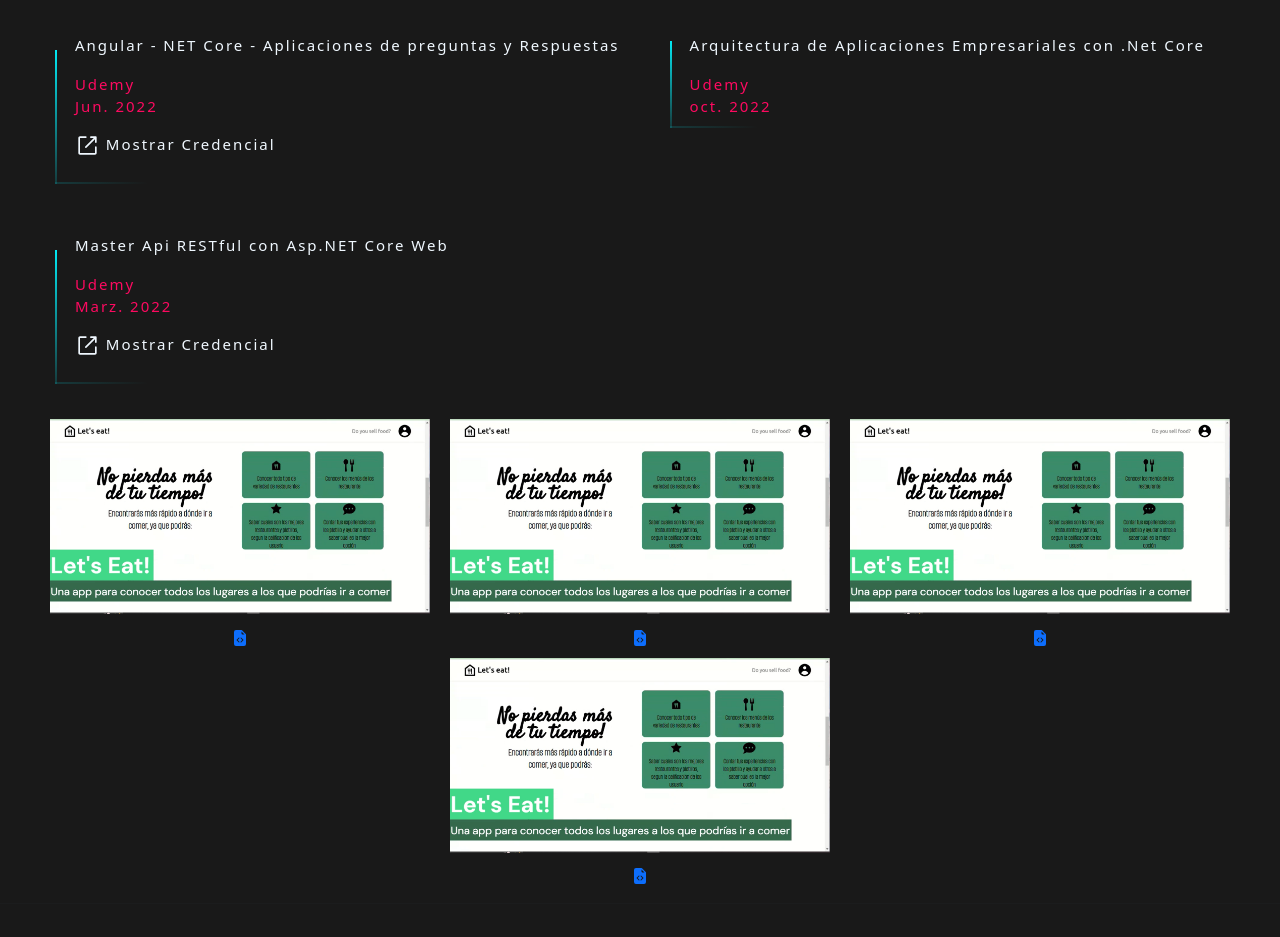
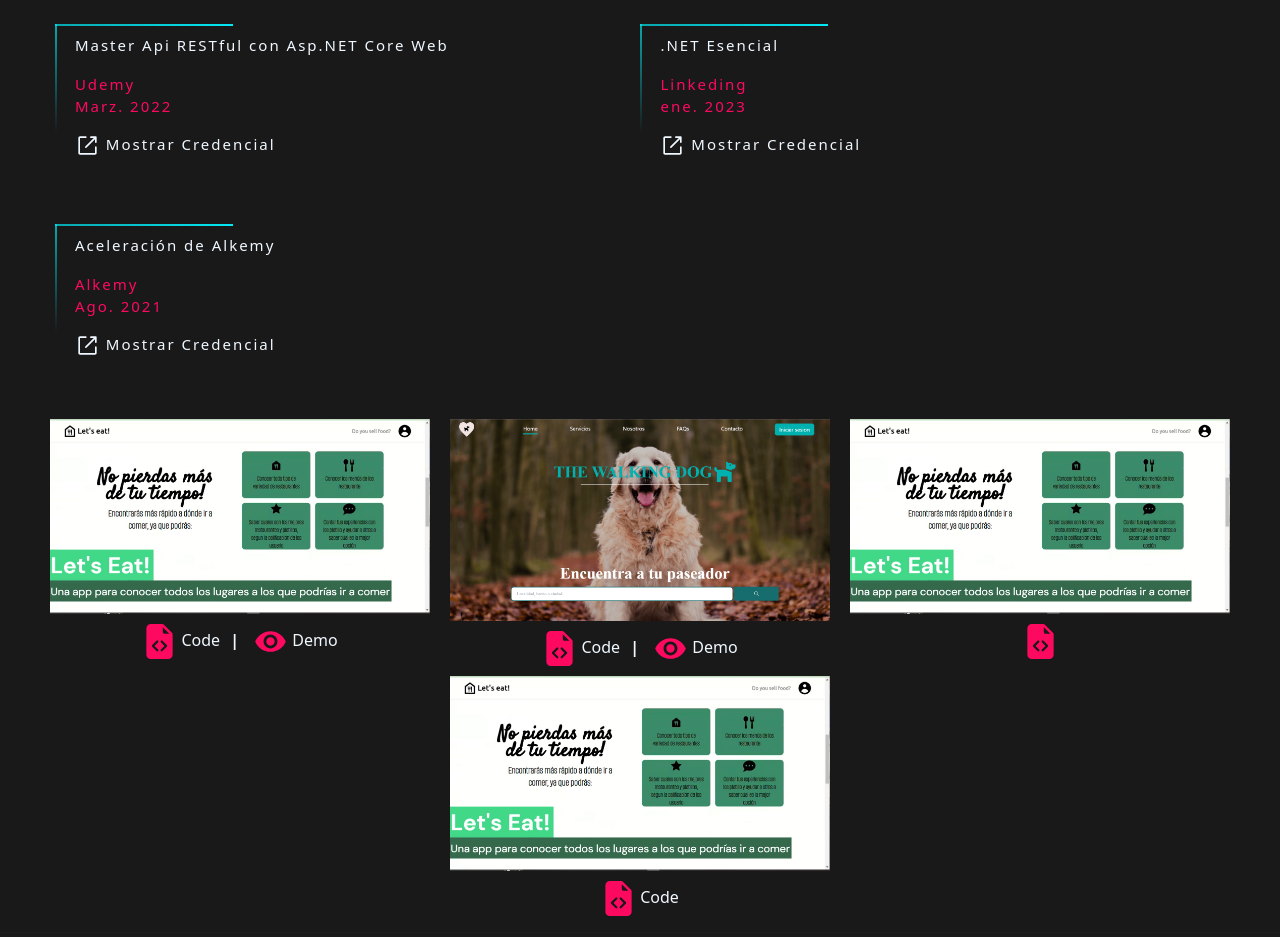
Before and after one commit to Edijosmen/portafolio, a React (Create React App) app: page / in a window 1280 px wide. Shown: the part 1860-2797 px from the top of the page. Built offline with nearby package versions, Linux system fonts and the light colour scheme.

Commit message:
proyecto

```diff
--- a/src/componets/education.js
+++ b/src/componets/education.js
@@ -1,6 +1,11 @@
 import React from 'react'
 import {RxExternalLink} from 'react-icons/rx'
 export default function Education() {
+
+
+    function ver(url){
+        window.open(url);
+    }
   return (
       <div>
             <h5 className='ed-title'>Educación</h5>
@@ -18,23 +23,7 @@
                                 <p>Udemy</p>
                                 <p>oct. 2022</p>
                                </div>
-                              <p className='creden'><RxExternalLink className='ed-icon'></RxExternalLink> Mostrar Credencial</p>
-                          </a>
-                      </div>
-                  </div>
-                  <div className="-box">
-                      <div>
-                          <a>
-                              <span></span>
-                              <span></span>
-                              <span></span>
-                              <span></span>
-                              <p className='ed-title-curs'>Angular - NET Core - Aplicaciones de preguntas y Respuestas</p>
-                               <div className='entity'>
-                                <p>Udemy</p>
-                                <p>Jun. 2022</p>
-                               </div>
-                              <p className='creden'><RxExternalLink className='ed-icon'></RxExternalLink> Mostrar Credencial</p>
+                              <p  className='creden'><RxExternalLink onClick={()=>ver("https://www.udemy.com/certificate/UC-fc6d5876-1b34-4d33-b99c-d3d9ab6c5b22/")} className='ed-icon'></RxExternalLink> Mostrar Credencial</p>
                           </a>
                       </div>
                   </div>
@@ -50,12 +39,10 @@
                                 <p>Udemy</p>
                                 <p>Marz. 2022</p>
                                </div>
-                              <p className='creden'><RxExternalLink className='ed-icon'></RxExternalLink> Mostrar Credencial</p>
+                              <p className='creden'><RxExternalLink onClick={()=>ver("https://www.udemy.com/certificate/UC-af77543c-00cd-40fd-9bda-f6b21b0c73dd/")} className='ed-icon'></RxExternalLink> Mostrar Credencial</p>
                           </a>
                       </div>
                   </div>
-              </div>
-              <div className='ed-kid'>
                   <div className="-box">
                       <div>
                           <a>
@@ -68,10 +55,30 @@
                                 <p>Alkemy</p>
                                 <p>Ago. 2021</p>
                                </div>
-                              <p className='creden'><RxExternalLink className='ed-icon'></RxExternalLink> Mostrar Credencial</p>
+                              <p className='creden'><RxExternalLink onClick={()=>ver("https://assets.alkemy.org/certificates/google-oauth2%7C107401040582698522584/ACCELERATION_CERTIFICATE/7e31f254-5679-41d2-9e6d-4bc2087988bd.pdf")} className='ed-icon'></RxExternalLink> Mostrar Credencial</p>
                           </a>
                       </div>
                   </div>
+              </div>
+              <div className='ed-kid'>
+              <div className="-box">
+                      <div>
+                          <a>
+                              <span></span>
+                              <span></span>
+                              <span></span>
+                              <span></span>
+                              <p className='ed-title-curs'>Angular - NET Core - Aplicaciones de preguntas y Respuestas</p>
+                               <div className='entity'>
+                                <p>Udemy</p>
+                                <p>Jun. 2022</p>
+                               </div>
+                              <p className='creden'><RxExternalLink onClick={()=>ver("https://www.udemy.com/certificate/UC-e62e4bf1-ee12-4080-bb49-e6b86a938cfd/")} className='ed-icon'></RxExternalLink> Mostrar Credencial</p>
+                          </a>
+                      </div>
+                  </div>
+
+
                   <div className="-box">
                       <div>
                           <a>
@@ -79,11 +86,12 @@
                               <span></span>
                               <span></span>
                               <span></span>
-                              <p className='ed-title-curs'>Arquitectura de Aplicaciones Empresariales con .Net Core</p>
+                              <p className='ed-title-curs'>.NET Esencial</p>
                                <div className='entity'>
-                                <p>Udemy</p>
-                                <p>oct. 2022</p>
+                                <p>Linkeding</p>
+                                <p>ene. 2023</p>
                                </div>
+                               <p className='creden'><RxExternalLink onClick={()=>ver("https://drive.google.com/file/d/1uCqyj2_mfuT8ffI-giuM3wxSHxdnbu-u/view?usp=sharing")} className='ed-icon'></RxExternalLink> Mostrar Credencial</p>
                           </a>
                       </div>
                   </div>
--- a/src/componets/module.css/porfolio.css
+++ b/src/componets/module.css/porfolio.css
@@ -464,6 +464,10 @@
 .creden{
   margin-top: 15px;
   color: aliceblue;
+
+}
+.creden :hover{
+  cursor: pointer;
 }
 /* end education*/
 
@@ -515,21 +519,6 @@
     }
 
 }
-
-/* proyecto*/
-  .proyecto section{
-    display: flex;
-    flex-direction: row;
-    flex-flow: wrap;
-    justify-content: center;
-  }
-  .p-kid img{
-    width: 25rem;
-    height: auto;
-    padding: 10px;
-  }
-/* end proyecto*/
-
   footer div {
     color: aliceblue;
   }
--- /dev/null
+++ b/src/componets/module.css/proyecto.css
@@ -0,0 +1,50 @@
+/* proyecto*/
+.proyecto section{
+    display: flex;
+    flex-direction: row;
+    flex-flow: wrap;
+    justify-content: center;
+  }
+  .p-kid img{
+    width: 25rem;
+    height: auto;
+    padding: 10px;
+  }
+  .btncl a {
+    text-decoration: none;
+
+    padding: 10px;
+    color: aliceblue;
+  }
+  .btncl a:hover {
+    cursor: pointer;
+    transition:none
+  }
+  .btncl a::before {
+    background-color:#191919;
+    position: absolute;
+    display: block;
+
+    transform: none;
+    transition:none;
+  }
+  .line-animada{
+
+    width: 0px;
+    height: 0px;
+    background-color: #191919;
+    animation-name: none;
+    animation-duration: none;
+    padding-top: 0px;
+    padding-right: 0px;
+    transform:none
+
+}
+strong{
+    color: aliceblue;
+}
+.pr-icons{
+    color: #fd0a60;
+    font-size: 35px;
+}
+/* end proyecto*/
--- a/src/componets/proyectos.js
+++ b/src/componets/proyectos.js
@@ -1,6 +1,7 @@
 import React from 'react'
-import './module.css/porfolio.css'
+import './module.css/proyecto.css'
 import {BsFileEarmarkCodeFill} from 'react-icons/bs'
+import {IoMdEye} from 'react-icons/io'
 export default function Proyectos() {
   return (
     <div className='proyecto'>
@@ -8,25 +9,35 @@
             <div className='p-kid '>
                 <img src='img/lets-eat.png'></img>
                 <div className='btncl'>
-                    <a href='#'> <BsFileEarmarkCodeFill></BsFileEarmarkCodeFill></a>
+                    <a href='#'> <BsFileEarmarkCodeFill
+                    className='pr-icons'></BsFileEarmarkCodeFill> Code</a>
+                    <strong>|</strong>
+                    <a href='#'> <IoMdEye
+                    className='pr-icons'></IoMdEye> Demo</a>
+                </div>
+            </div>
+            <div className='p-kid'>
+                <img src='img/proyectdog.png'></img>
+                <div className='btncl'>
+                    <a href='#'> <BsFileEarmarkCodeFill
+                    className='pr-icons'></BsFileEarmarkCodeFill> Code</a>
+                    <strong>|</strong>
+                    <a href='#'> <IoMdEye
+                    className='pr-icons'></IoMdEye> Demo</a>
                 </div>
             </div>
             <div className='p-kid'>
                 <img src='img/lets-eat.png'></img>
                 <div className='btncl'>
-                    <a href='#'> <BsFileEarmarkCodeFill></BsFileEarmarkCodeFill></a>
+                    <a href='#'> <BsFileEarmarkCodeFill
+                    className='pr-icons'></BsFileEarmarkCodeFill></a>
                 </div>
             </div>
             <div className='p-kid'>
                 <img src='img/lets-eat.png'></img>
                 <div className='btncl'>
-                    <a href='#'> <BsFileEarmarkCodeFill></BsFileEarmarkCodeFill></a>
-                </div>
-            </div>
-            <div className='p-kid'>
-                <img src='img/lets-eat.png'></img>
-                <div className='btncl'>
-                    <a href='#'> <BsFileEarmarkCodeFill></BsFileEarmarkCodeFill></a>
+                    <a href='#'> <BsFileEarmarkCodeFill
+                    className='pr-icons'></BsFileEarmarkCodeFill> Code</a>
                 </div>
             </div>
         </section>
```
Also changed, not shown: public/img/proyectdog.png (added).
